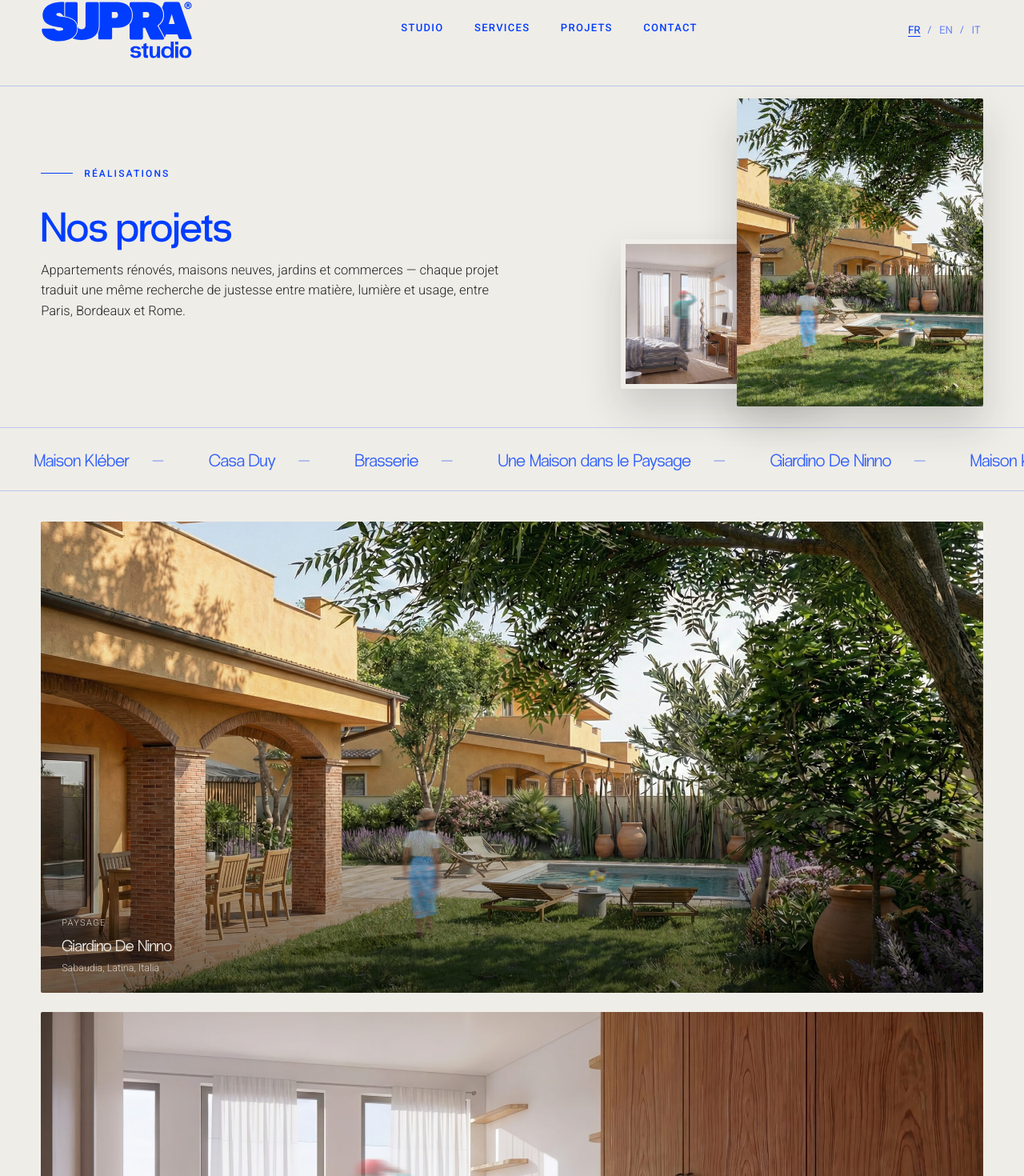
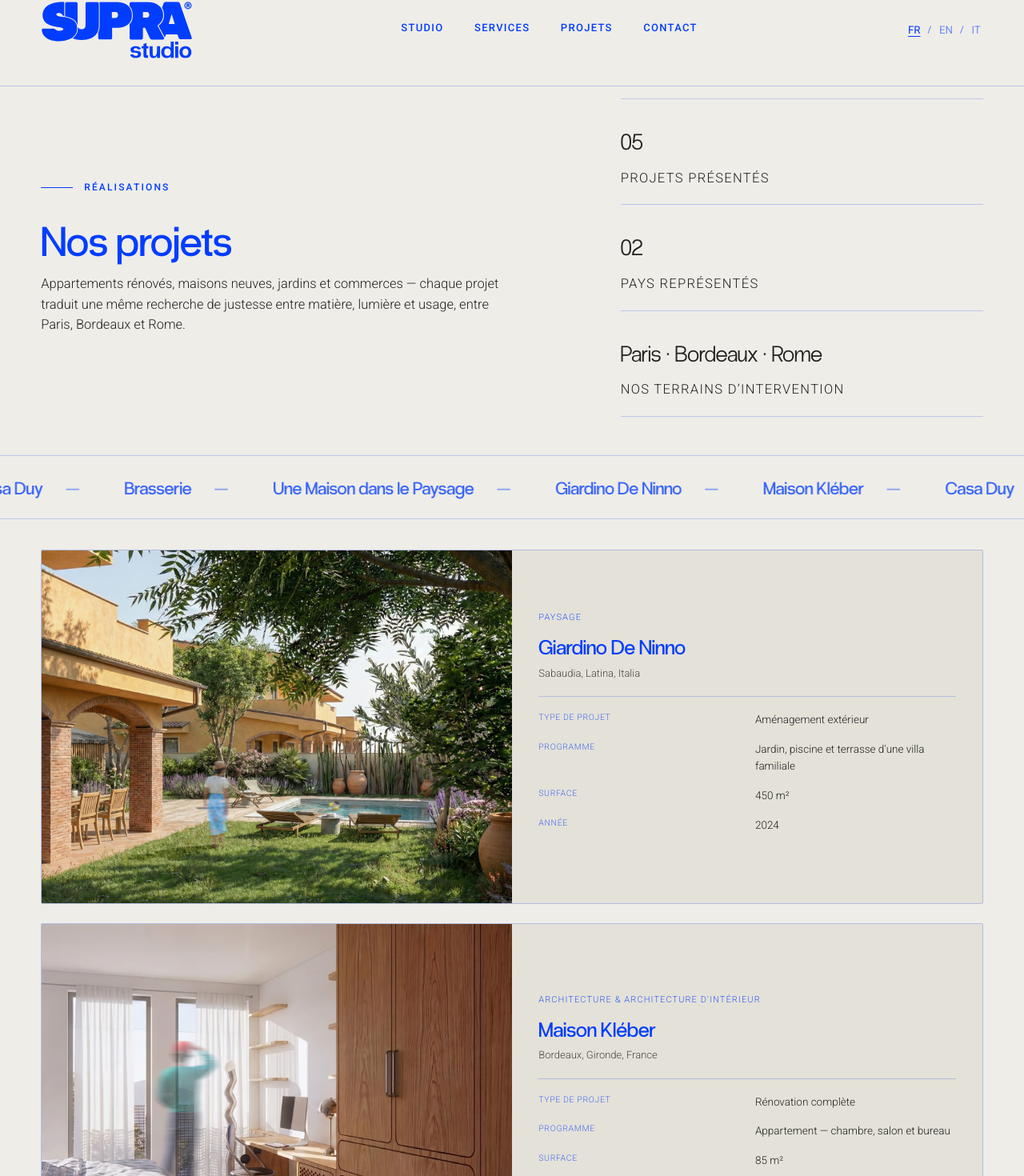
Before and after one commit to SupraStudio/Supra-Studio, a Next.js app in the folder supra-studio-nextjs/: page /projets in a window 1280 px wide. Shown: the part 32-1502 px from the top of the page at 80% size. Built offline with nearby package versions, Linux system fonts and the light colour scheme.

Commit message:
Add files via upload

```diff
--- a/supra-studio-nextjs/app/globals.css
+++ b/supra-studio-nextjs/app/globals.css
@@ -508,6 +508,10 @@ button { font-family: inherit; cursor: pointer; }
 /* ============================================
    PROJECT DETAIL PAGE
    ============================================ */
+.project-hero {
+  height: clamp(340px, 56vh, 620px) !important;
+  min-height: 340px !important;
+}
 .project-hero-title {
   max-width: none;
   font-size: clamp(34px, 6vw, 76px);
@@ -569,32 +573,19 @@ button { font-family: inherit; cursor: pointer; }
   gap: clamp(30px, 6vw, 70px);
   align-items: center;
 }
-.page-hero-collage {
-  position: relative;
-  aspect-ratio: 5/4;
+.page-hero-stats {
+  display: flex;
+  flex-direction: column;
+  border-top: 1px solid var(--bleu-line);
 }
-.page-hero-thumb {
-  position: absolute;
-  overflow: hidden;
-  border-radius: var(--radius);
-  box-shadow: 0 24px 50px rgba(34,34,34,.18);
+.page-hero-stats .stat {
+  border-left: none;
+  padding: 20px 0;
+  border-bottom: 1px solid var(--bleu-line);
 }
-.page-hero-thumb img { width: 100%; height: 100%; object-fit: cover; }
-.page-hero-thumb:not(.secondary) {
-  width: 68%;
-  aspect-ratio: 4/5;
-  top: 0; right: 0;
-  z-index: 1;
-}
-.page-hero-thumb.secondary {
-  width: 55%;
-  aspect-ratio: 4/3;
-  bottom: 0; left: 0;
-  border: 6px solid var(--ivoire);
-}
+.page-hero-stats .stat-figure { font-size: clamp(20px, 2.2vw, 28px); }
 @media (max-width: 860px) {
   .page-hero-grid { grid-template-columns: 1fr; }
-  .page-hero-collage { display: none; }
 }
 
 .section-head {
@@ -630,41 +621,61 @@ button { font-family: inherit; cursor: pointer; }
   gap: clamp(14px, 2vw, 24px);
 }
 .project-card {
-  position: relative;
+  display: grid;
+  grid-template-columns: 1fr 1fr;
   overflow: hidden;
   border-radius: var(--radius);
   background: var(--ivoire-deep);
-  aspect-ratio: 16/8;
-  display: block;
+  border: 1px solid var(--bleu-line);
 }
-.project-card img {
+.project-card-media {
+  position: relative;
+  aspect-ratio: 4/3;
+  overflow: hidden;
+}
+.project-card-media img {
   width: 100%; height: 100%; object-fit: cover;
   transition: transform .7s var(--ease);
 }
-.project-card:hover img { transform: scale(1.03); }
-.project-card .overlay {
-  position: absolute; inset: 0;
-  background: linear-gradient(180deg, rgba(0,0,0,0) 55%, rgba(0,0,0,.55) 100%);
+.project-card:hover .project-card-media img { transform: scale(1.04); }
+.project-card-info {
+  padding: clamp(22px, 2.6vw, 36px);
+  display: flex;
+  flex-direction: column;
+  justify-content: center;
 }
-.project-card .info {
-  position: absolute; left: 0; right: 0; bottom: 0;
-  padding: 22px 26px;
-  color: var(--ivoire);
+.project-card-info .cat {
+  font-size: 11px; letter-spacing: 0.1em; text-transform: uppercase;
+  color: var(--bleu); opacity: .8;
+  margin: 0 0 8px;
 }
-.project-card .info .cat {
-  font-size: 11px; letter-spacing: 0.12em; text-transform: uppercase; opacity: .85;
+.project-card-info .name {
+  font-family: var(--f-display); font-weight: 400;
+  font-size: clamp(20px, 2vw, 26px);
   margin: 0 0 4px;
 }
-.project-card .info .name {
-  font-family: var(--f-display); font-size: 20px; margin: 0 0 3px;
+.project-card-info .location {
+  font-size: 13px; color: var(--charbon); opacity: .8; margin: 0;
 }
-.project-card .info .location {
-  font-size: 12.5px; opacity: .8; margin: 0;
+.project-meta {
+  display: grid;
+  grid-template-columns: 1fr 1fr;
+  gap: 4px 20px;
+  margin: 18px 0 0;
+  padding-top: 18px;
+  border-top: 1px solid var(--bleu-line);
+}
+.project-meta dt {
+  font-size: 10.5px; letter-spacing: .06em; text-transform: uppercase;
+  color: var(--bleu); opacity: .7; margin: 0;
+}
+.project-meta dd {
+  font-size: 13.5px; color: var(--charbon); margin: 0 0 12px;
 }
 .project-card.is-wip { cursor: default; }
 .wip-badge {
   position: absolute;
-  top: 18px; left: 18px;
+  top: 16px; left: 16px;
   background: var(--ivoire);
   color: var(--bleu);
   font-size: 11px;
@@ -674,7 +685,7 @@ button { font-family: inherit; cursor: pointer; }
   border-radius: 20px;
 }
 @media (max-width: 700px) {
-  .project-card { aspect-ratio: 4/3; }
+  .project-card { grid-template-columns: 1fr; }
 }
 
 /* ============================================
@@ -688,11 +699,14 @@ button { font-family: inherit; cursor: pointer; }
   white-space: nowrap;
 }
 .marquee-track {
-  display: inline-flex;
-  animation: marquee 32s linear infinite;
+  display: flex;
+  width: max-content;
+  animation: marquee 28s linear infinite;
+  will-change: transform;
 }
 .marquee-track span {
   font-family: var(--f-display);
+  font-weight: 400;
   font-size: clamp(16px, 2vw, 22px);
   padding: 0 28px;
   color: var(--bleu);
@@ -700,11 +714,12 @@ button { font-family: inherit; cursor: pointer; }
   display: inline-flex;
   align-items: center;
   gap: 28px;
+  white-space: nowrap;
 }
 .marquee-track span::after { content: '—'; opacity: .5; }
 @keyframes marquee {
-  from { transform: translateX(0); }
-  to { transform: translateX(-50%); }
+  from { transform: translate3d(0,0,0); }
+  to { transform: translate3d(-50%,0,0); }
 }
 
 /* ============================================
@@ -832,13 +847,18 @@ button { font-family: inherit; cursor: pointer; }
 }
 
 
+.services-cta-bleed {
+  width: 100vw;
+  margin-left: calc(50% - 50vw);
+  margin-top: clamp(40px, 5vw, 64px);
+  background: var(--bleu);
+  color: var(--ivoire);
+}
 .services-cta {
-  margin-top: clamp(40px, 5vw, 64px);
+  max-width: 1360px;
+  margin: 0 auto;
   text-align: center;
   padding: clamp(40px, 5vw, 60px) var(--gutter);
-  background: var(--bleu);
-  color: var(--ivoire);
-  border-radius: var(--radius);
 }
 .services-cta p {
   font-family: var(--f-display);
--- a/supra-studio-nextjs/app/projets/page.tsx
+++ b/supra-studio-nextjs/app/projets/page.tsx
@@ -14,7 +14,10 @@ export const metadata: Metadata = {
 };
 
 export default function ProjetsPage() {
-  const [thumbA, thumbB] = PROJECTS;
+  const total = PROJECTS.length;
+  const countries = new Set(
+    PROJECTS.map((p) => p.location.split(",").pop()?.trim())
+  ).size;
 
   return (
     <>
@@ -34,12 +37,18 @@ export default function ProjetsPage() {
                 matière, lumière et usage, entre Paris, Bordeaux et Rome.
               </p>
             </div>
-            <div className="page-hero-collage">
-              <div className="page-hero-thumb">
-                <img src={thumbA.img} alt={thumbA.name} />
+            <div className="page-hero-stats">
+              <div className="stat">
+                <p className="stat-figure">0{total}</p>
+                <p className="stat-label">Projets présentés</p>
               </div>
-              <div className="page-hero-thumb secondary">
-                <img src={thumbB.img} alt={thumbB.name} />
+              <div className="stat">
+                <p className="stat-figure">0{countries}</p>
+                <p className="stat-label">Pays représentés</p>
+              </div>
+              <div className="stat">
+                <p className="stat-figure">Paris · Bordeaux · Rome</p>
+                <p className="stat-label">Nos terrains d&rsquo;intervention</p>
               </div>
             </div>
           </div>
--- a/supra-studio-nextjs/components/Projects.tsx
+++ b/supra-studio-nextjs/components/Projects.tsx
@@ -25,13 +25,42 @@ export default function Projects({ full = false }: { full?: boolean }) {
               href={p.wip ? undefined : `/projets/${p.slug}`}
               key={i}
             >
-              <img src={p.img} alt={p.name} loading="lazy" />
-              <div className="overlay" />
-              {p.wip && <span className="wip-badge">Work in progress</span>}
-              <div className="info">
+              <div className="project-card-media">
+                <img src={p.img} alt={p.name} loading="lazy" />
+                {p.wip && <span className="wip-badge">Work in progress</span>}
+              </div>
+              <div className="project-card-info">
                 <p className="cat">{p.cat}</p>
-                <p className="name">{p.name}</p>
+                <h3 className="name">{p.name}</h3>
                 <p className="location">{p.location}</p>
+                {(p.type || p.programme || p.surface || p.annee) && (
+                  <dl className="project-meta">
+                    {p.type && (
+                      <>
+                        <dt>Type de projet</dt>
+                        <dd>{p.type}</dd>
+                      </>
+                    )}
+                    {p.programme && (
+                      <>
+                        <dt>Programme</dt>
+                        <dd>{p.programme}</dd>
+                      </>
+                    )}
+                    {p.surface && (
+                      <>
+                        <dt>Surface</dt>
+                        <dd>{p.surface}</dd>
+                      </>
+                    )}
+                    {p.annee && (
+                      <>
+                        <dt>Année</dt>
+                        <dd>{p.annee}</dd>
+                      </>
+                    )}
+                  </dl>
+                )}
               </div>
             </a>
           ))}
--- a/supra-studio-nextjs/components/ProjectsMarquee.tsx
+++ b/supra-studio-nextjs/components/ProjectsMarquee.tsx
@@ -2,7 +2,7 @@ import { PROJECTS } from "@/lib/projects";
 
 export default function ProjectsMarquee() {
   const names = PROJECTS.map((p) => p.name);
-  const loop = [...names, ...names];
+  const loop = [...names, ...names, ...names, ...names];
 
   return (
     <div className="marquee">
--- a/supra-studio-nextjs/lib/projects.ts
+++ b/supra-studio-nextjs/lib/projects.ts
@@ -5,6 +5,10 @@ export type Project = {
   cat: string;
   name: string;
   location: string;
+  type?: string;
+  programme?: string;
+  surface?: string;
+  annee?: string;
   description?: string[];
   wip?: boolean;
 };
@@ -17,6 +21,10 @@ export const PROJECTS: Project[] = [
     cat: "Paysage",
     name: "Giardino De Ninno",
     location: "Sabaudia, Latina, Italia",
+    type: "Aménagement extérieur",
+    programme: "Jardin, piscine et terrasse d'une villa familiale",
+    surface: "450 m²",
+    annee: "2024",
     description: [
       "Niché entre pins parasols et essences méditerranéennes, ce jardin prolonge une villa familiale près de Sabaudia. Nous avons pensé chaque séquence — pergola, piscine, terrasse ombragée — comme une pièce à part entière de la maison, où la limite entre intérieur et extérieur s'efface.",
       "La palette végétale, choisie pour résister au climat local et évoluer avec les saisons, s'accorde aux matériaux en terre cuite et à la pierre existante, pour un jardin qui semble avoir toujours été là.",
@@ -32,6 +40,10 @@ export const PROJECTS: Project[] = [
     cat: "Architecture & architecture d'intérieur",
     name: "Maison Kléber",
     location: "Bordeaux, Gironde, France",
+    type: "Rénovation complète",
+    programme: "Appartement — chambre, salon et bureau",
+    surface: "85 m²",
+    annee: "2024",
     description: [
       "Cette rénovation complète d'un appartement bordelais a permis de redistribuer les espaces autour d'une circulation plus fluide, entre chambre, salon et bureau. Nous avons privilégié le bois clair, les rangements sur-mesure et une lumière naturelle abondante pour créer un lieu à la fois fonctionnel et apaisant.",
       "Chaque détail — de la bibliothèque intégrée au choix des luminaires — a été pensé pour accompagner le quotidien de ses habitants sur le long terme.",
@@ -44,6 +56,10 @@ export const PROJECTS: Project[] = [
     cat: "Architecture d'intérieur",
     name: "Casa Duy",
     location: "Rome, Lazio, Italia",
+    type: "Aménagement intérieur",
+    programme: "Salon et salle à manger d'un appartement particulier",
+    surface: "70 m²",
+    annee: "2023",
     description: [
       "Casa Duy réinvente un appartement romain autour d'une palette chaleureuse de bois et de tons crème, où chaque pièce dialogue avec la lumière naturelle. Le salon et la salle à manger s'organisent autour d'une bibliothèque sur-mesure, point d'ancrage du lieu.",
       "Le mobilier, choisi avec soin, mêle pièces contemporaines et objets plus intemporels, pour un intérieur sensible, sans être figé dans un style unique.",
@@ -59,6 +75,10 @@ export const PROJECTS: Project[] = [
     cat: "Architecture d'intérieur",
     name: "Brasserie",
     location: "Paris, France",
+    type: "Aménagement commercial",
+    programme: "Salle, bar et cuisine ouverte d'une brasserie",
+    surface: "180 m²",
+    annee: "2023",
     description: [
       "Pour cette brasserie parisienne, nous avons dessiné un espace où marbre vert, laiton et bois habillent le comptoir et la salle, dans une ambiance à la fois chaleureuse et intemporelle. La circulation entre bar, cuisine ouverte et salle a été repensée pour fluidifier le service.",
       "Chaque matériau a été choisi pour vieillir avec élégance, dans un lieu pensé pour accueillir aussi bien un déjeuner rapide qu'un dîner prolongé.",
@@ -71,6 +91,10 @@ export const PROJECTS: Project[] = [
     cat: "Architecture, architecture d'intérieur & paysage",
     name: "Une Maison dans le Paysage",
     location: "Le Porge, Gironde, France",
+    type: "Construction neuve",
+    programme: "Maison individuelle et aménagement paysager",
+    surface: "160 m²",
+    annee: "En cours",
     wip: true,
   },
 ];
```
Also changed, not shown: supra-studio-nextjs/app/projets/[slug]/page.tsx (+5 -4 lines), supra-studio-nextjs/components/Services.tsx (+6 -4 lines).
